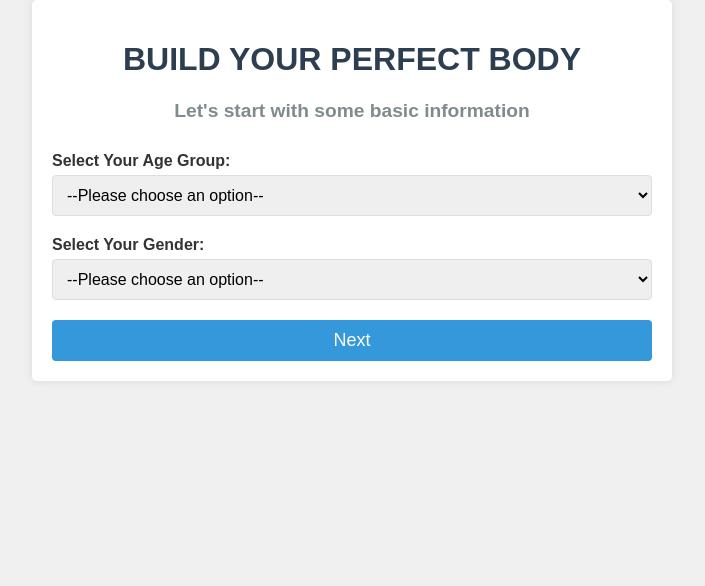
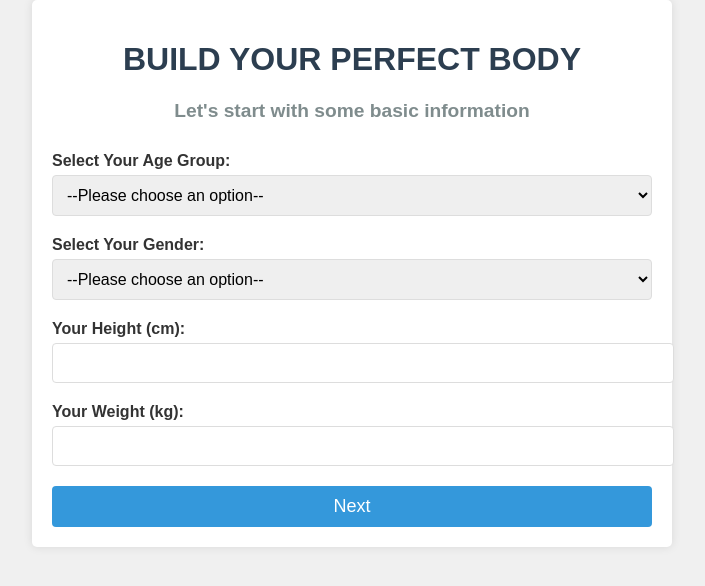
Before and after one commit to ui-s/FYP-ITP24, a Flask app: page / in a window 1280 px wide. Shown: the top 586 px of the page, without its empty margins (288-993 px from the left). Run offline with Flask 3, Linux system fonts and the light colour scheme.

Commit message:
updated index and style
updated index with adding height and weight as inputs

```diff
--- a/app.py
+++ b/app.py
@@ -14,6 +14,8 @@ def index():
 def process_step1():
     session['age_group'] = request.form['age_group']
     session['gender'] = request.form['gender']
+    session['height'] = float(request.form['height'])
+    session['weight'] = float(request.form['weight'])
     return redirect(url_for('body_goal'))
 
 @app.route('/body_goal')
--- a/static/css/style.css
+++ b/static/css/style.css
@@ -38,12 +38,22 @@ label {
     font-weight: bold;
 }
 
-select {
+select, input[type="number"] {
     width: 100%;
     padding: 10px;
     border: 1px solid #ddd;
     border-radius: 4px;
     font-size: 16px;
+}
+
+input[type="number"] {
+    -moz-appearance: textfield;
+}
+
+input[type="number"]::-webkit-outer-spin-button,
+input[type="number"]::-webkit-inner-spin-button {
+    -webkit-appearance: none;
+    margin: 0;
 }
 
 .next-btn {
--- a/templates/index.html
+++ b/templates/index.html
@@ -33,6 +33,16 @@
                 </select>
             </div>
 
+            <div class="form-group">
+                <label for="height">Your Height (cm):</label>
+                <input type="number" id="height" name="height" required min="100" max="250" step="1">
+            </div>
+
+            <div class="form-group">
+                <label for="weight">Your Weight (kg):</label>
+                <input type="number" id="weight" name="weight" required min="30" max="300" step="0.1">
+            </div>
+
             <button type="submit" class="next-btn">Next</button>
         </form>
     </main>
```
Also changed, not shown: 2 other files.
